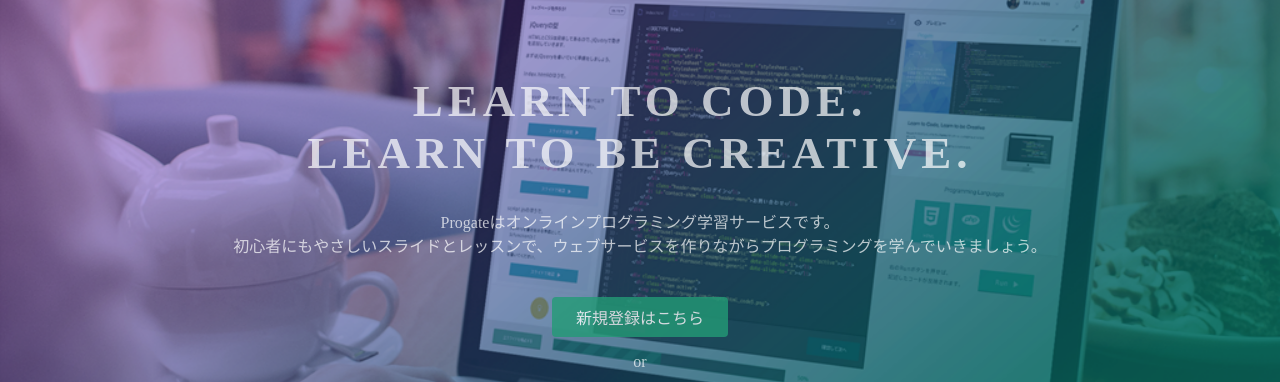
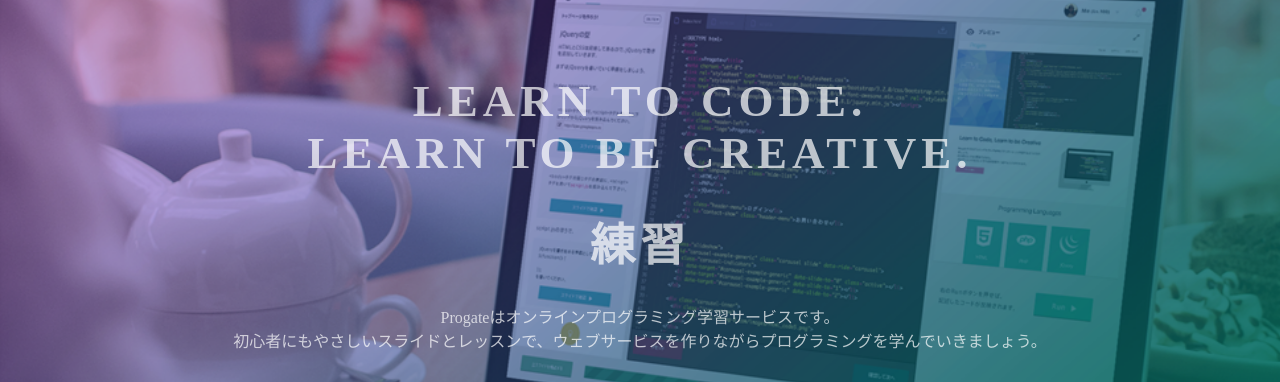
Before and after one commit to cosi222/cosi222.github.io, a plain HTML site: page index.html in a window 1280 px wide. Shown: the part 135-517 px from the top of the page. Drawn offline with Linux system fonts and the light colour scheme.

Commit message:
Update index.html

```diff
--- a/index.html
+++ b/index.html
@@ -24,6 +24,7 @@
   <div class="top-wrapper">
     <div class="container">
       <h1>LEARN TO CODE.<br>LEARN TO BE CREATIVE.</h1>
+      <h1>練習</h1>
       <p>Progateはオンラインプログラミング学習サービスです。<br>初心者にもやさしいスライドとレッスンで、ウェブサービスを作りながらプログラミングを学んでいきましょう。</p>
       <div class="btn-wrapper">
         <a href="#" class="btn signup">新規登録はこちら</a>
```
